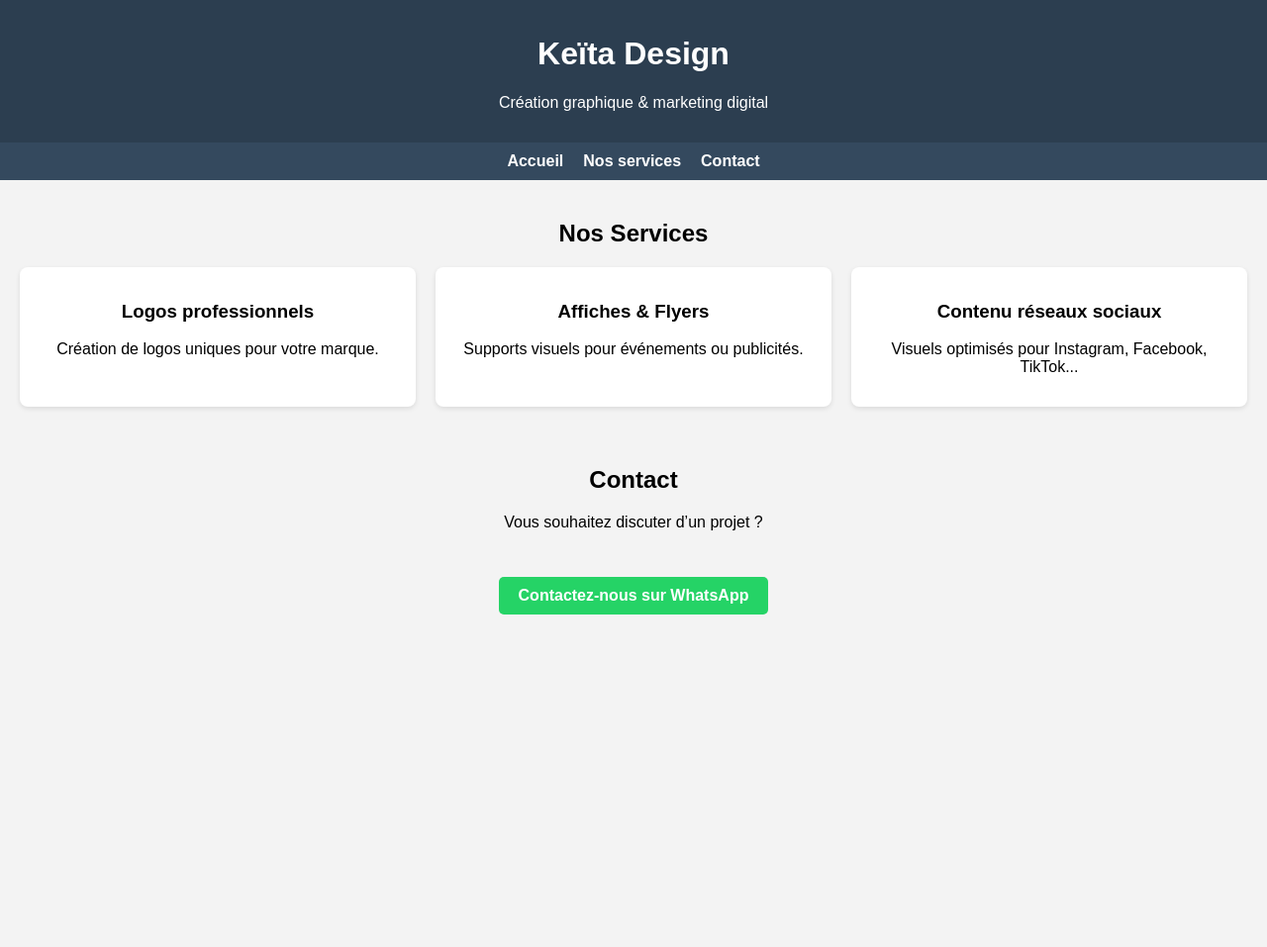
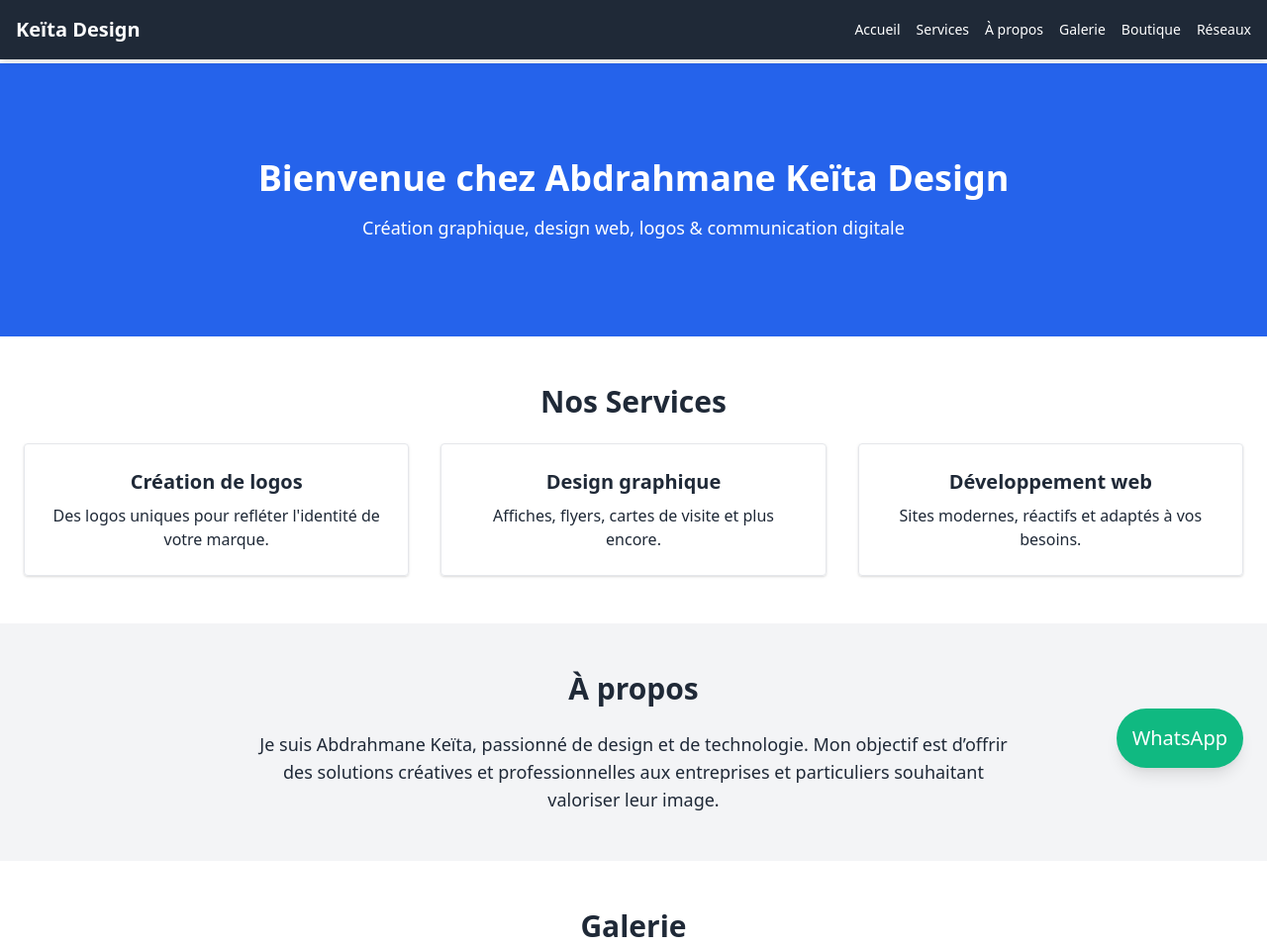
Before and after one commit to Abdrahamane-pixel/Site--keita-design-, a plain HTML site: page index.html in a window 1280 px wide. Shown: the top 957 px of the page at 99% size. Before the commit the page ends 800 px from the top, so only its background shows below. Drawn offline with nearby package versions, Linux system fonts and the light colour scheme.

Commit message:
Update index.html

```diff
--- a/index.html
+++ b/index.html
@@ -3,96 +3,104 @@
 <head>
   <meta charset="UTF-8">
   <meta name="viewport" content="width=device-width, initial-scale=1.0">
-  <title>Keïta Design</title>
-  <style>
-    body {
-      font-family: Arial, sans-serif;
-      margin: 0;
-      padding: 0;
-      background-color: #f3f3f3;
-    }
-    header {
-      background-color: #2c3e50;
-      color: white;
-      padding: 15px;
-      text-align: center;
-    }
-    nav {
-      background-color: #34495e;
-      display: flex;
-      justify-content: center;
-      gap: 20px;
-      padding: 10px;
-    }
-    nav a {
-      color: white;
-      text-decoration: none;
-      font-weight: bold;
-    }
-    section {
-      padding: 20px;
-      text-align: center;
-    }
-    .services {
-      display: grid;
-      grid-template-columns: repeat(auto-fit, minmax(200px, 1fr));
-      gap: 20px;
-      margin-top: 20px;
-    }
-    .service-card {
-      background: white;
-      padding: 15px;
-      border-radius: 8px;
-      box-shadow: 0 2px 5px rgba(0,0,0,0.1);
-    }
-    .btn-whatsapp {
-      display: inline-block;
-      margin-top: 30px;
-      padding: 10px 20px;
-      background-color: #25D366;
-      color: white;
-      text-decoration: none;
-      border-radius: 5px;
-      font-weight: bold;
-    }
-  </style>
+  <title>Abdrahmane Keïta Design</title>
+  <link href="https://cdn.jsdelivr.net/npm/tailwindcss@2.2.19/dist/tailwind.min.css" rel="stylesheet">
 </head>
-<body>
+<body class="bg-white text-gray-800 font-sans">
 
-  <header>
-    <h1>Keïta Design</h1>
-    <p>Création graphique & marketing digital</p>
-  </header>
-
-  <nav>
-    <a href="#">Accueil</a>
-    <a href="#services">Nos services</a>
-    <a href="#contact">Contact</a>
+  <!-- Menu de navigation -->
+  <nav class="bg-gray-800 text-white p-4 fixed w-full top-0 z-50 shadow-md">
+    <div class="container mx-auto flex justify-between items-center">
+      <h1 class="text-xl font-bold">Keïta Design</h1>
+      <ul class="flex gap-4 text-sm">
+        <li><a href="#accueil" class="hover:text-yellow-400">Accueil</a></li>
+        <li><a href="#services" class="hover:text-yellow-400">Services</a></li>
+        <li><a href="#about" class="hover:text-yellow-400">À propos</a></li>
+        <li><a href="#gallery" class="hover:text-yellow-400">Galerie</a></li>
+        <li><a href="#boutique" class="hover:text-yellow-400">Boutique</a></li>
+        <li><a href="#reseaux" class="hover:text-yellow-400">Réseaux</a></li>
+      </ul>
+    </div>
   </nav>
 
-  <section id="services">
-    <h2>Nos Services</h2>
-    <div class="services">
-      <div class="service-card">
-        <h3>Logos professionnels</h3>
-        <p>Création de logos uniques pour votre marque.</p>
+  <!-- Section Accueil -->
+  <section id="accueil" class="bg-blue-600 text-white py-24 text-center mt-16">
+    <h1 class="text-4xl font-bold">Bienvenue chez Abdrahmane Keïta Design</h1>
+    <p class="mt-4 text-lg">Création graphique, design web, logos & communication digitale</p>
+  </section>
+
+  <!-- Section Services -->
+  <section id="services" class="py-12 px-6 text-center">
+    <h2 class="text-3xl font-bold mb-6">Nos Services</h2>
+    <div class="grid md:grid-cols-3 gap-8">
+      <div class="p-6 border rounded shadow">
+        <h3 class="text-xl font-semibold">Création de logos</h3>
+        <p class="mt-2">Des logos uniques pour refléter l'identité de votre marque.</p>
       </div>
-      <div class="service-card">
-        <h3>Affiches & Flyers</h3>
-        <p>Supports visuels pour événements ou publicités.</p>
+      <div class="p-6 border rounded shadow">
+        <h3 class="text-xl font-semibold">Design graphique</h3>
+        <p class="mt-2">Affiches, flyers, cartes de visite et plus encore.</p>
       </div>
-      <div class="service-card">
-        <h3>Contenu réseaux sociaux</h3>
-        <p>Visuels optimisés pour Instagram, Facebook, TikTok...</p>
+      <div class="p-6 border rounded shadow">
+        <h3 class="text-xl font-semibold">Développement web</h3>
+        <p class="mt-2">Sites modernes, réactifs et adaptés à vos besoins.</p>
       </div>
     </div>
   </section>
 
-  <section id="contact">
-    <h2>Contact</h2>
-    <p>Vous souhaitez discuter d’un projet ?</p>
-    <a class="btn-whatsapp" href="https://wa.me/22662555360" target="_blank">Contactez-nous sur WhatsApp</a>
+  <!-- Section À propos -->
+  <section id="about" class="bg-gray-100 py-12 px-6 text-center">
+    <h2 class="text-3xl font-bold mb-6">À propos</h2>
+    <p class="text-lg max-w-3xl mx-auto">
+      Je suis Abdrahmane Keïta, passionné de design et de technologie. Mon objectif est d’offrir des solutions créatives et professionnelles aux entreprises et particuliers souhaitant valoriser leur image.
+    </p>
   </section>
+
+  <!-- Section Galerie -->
+  <section id="gallery" class="py-12 px-6 text-center">
+    <h2 class="text-3xl font-bold mb-6">Galerie</h2>
+    <div class="grid sm:grid-cols-2 md:grid-cols-3 gap-4 max-w-5xl mx-auto">
+      <img src="https://via.placeholder.com/300" alt="Image 1" class="rounded shadow">
+      <img src="https://via.placeholder.com/300" alt="Image 2" class="rounded shadow">
+      <img src="https://via.placeholder.com/300" alt="Image 3" class="rounded shadow">
+    </div>
+  </section>
+
+  <!-- Section Boutique -->
+  <section id="boutique" class="py-12 px-6 text-center bg-white">
+    <h2 class="text-3xl font-bold mb-6">Notre Boutique</h2>
+    <p class="mb-4 text-lg text-gray-700">Découvrez nos produits et services de design professionnel.</p>
+    <div class="grid sm:grid-cols-2 md:grid-cols-3 gap-6 max-w-6xl mx-auto">
+      <div class="border rounded shadow p-4">
+        <img src="https://via.placeholder.com/300" alt="Produit 1" class="rounded mb-2">
+        <h3 class="text-xl font-semibold">Création de logo</h3>
+        <p class="text-gray-600">Logo personnalisé pour votre marque.</p>
+        <p class="font-bold text-blue-600 mt-2">10 000 FCFA</p>
+        <a href="https://wa.me/c/22367558733" class="mt-3 inline-block bg-green-500 text-white py-2 px-4 rounded hover:bg-green-600" target="_blank">Commander sur WhatsApp</a>
+      </div>
+      <div class="border rounded shadow p-4">
+        <img src="https://via.placeholder.com/300" alt="Produit 2" class="rounded mb-2">
+        <h3 class="text-xl font-semibold">Affiche événementielle</h3>
+        <p class="text-gray-600">Affiche professionnelle pour vos événements.</p>
+        <p class="font-bold text-blue-600 mt-2">12 000 FCFA</p>
+        <a href="https://wa.me/c/22367558733" class="mt-3 inline-block bg-green-500 text-white py-2 px-4 rounded hover:bg-green-600" target="_blank">Commander sur WhatsApp</a>
+      </div>
+    </div>
+  </section>
+
+  <!-- Section Réseaux sociaux -->
+  <section id="reseaux" class="py-12 px-6 text-center bg-gray-100">
+    <h2 class="text-3xl font-bold mb-6">Suivez-nous</h2>
+    <p class="text-lg mb-4">Restez connecté avec Abdrahmane Keïta Design :</p>
+    <div class="flex justify-center gap-6 text-2xl">
+      <a href="https://www.facebook.com/profile.php?id=61565913225167" target="_blank" class="text-blue-600 hover:underline">Facebook</a>
+    </div>
+  </section>
+
+  <!-- Bouton WhatsApp flottant -->
+  <a href="https://wa.me/22370472851" class="fixed bottom-6 right-6 bg-green-500 text-white p-4 rounded-full shadow-lg text-xl" target="_blank">
+    WhatsApp
+  </a>
 
 </body>
 </html>
```
